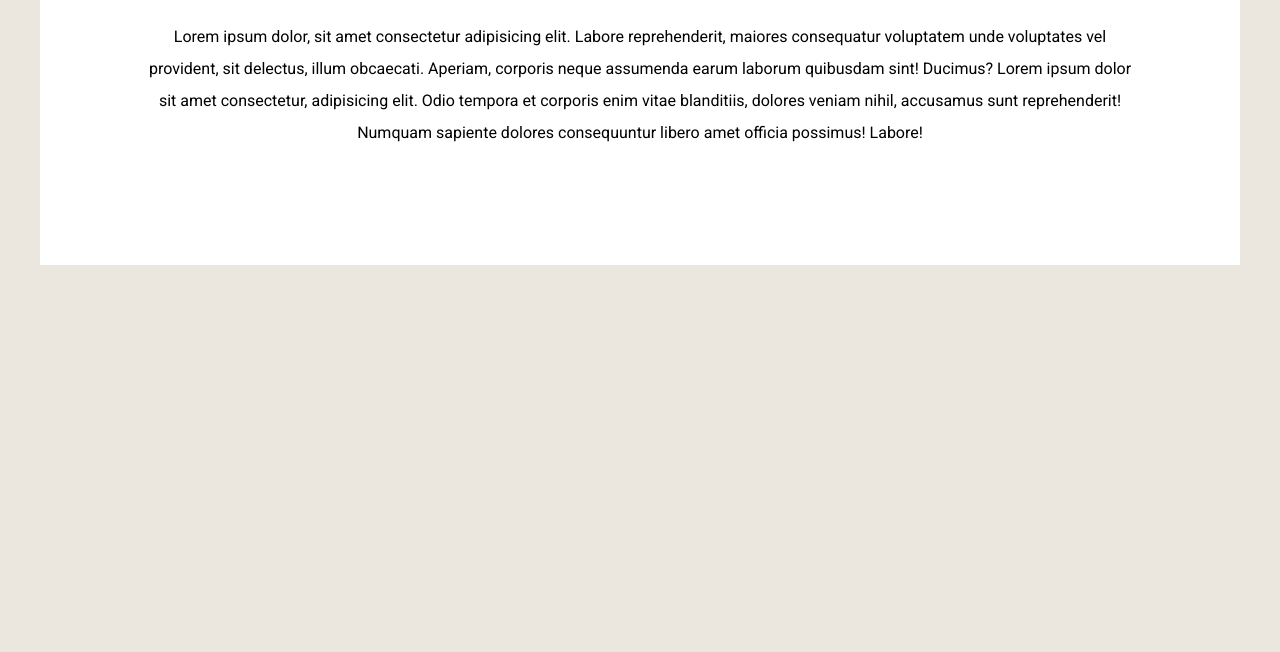
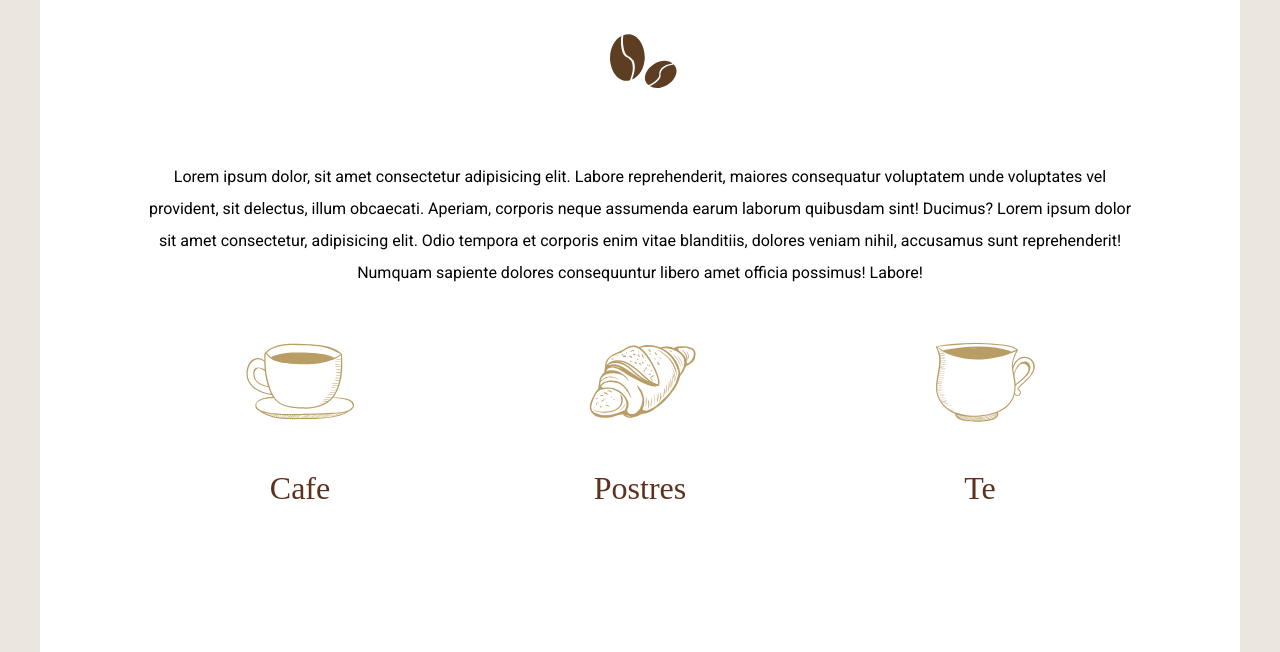
Before and after one commit to fabianallvarez/cafeteria, a website: page index.html in a window 1280 px wide. Shown: the part 770-1422 px from the top of the page. Before the commit the page ends 1035 px from the top, so only its background shows below. Drawn offline with Linux system fonts and the light colour scheme; a web font is replaced by a local one.

Commit message:
Ft: Creamos listado de iconos cafe te y postres, añadimos mixins grid

```diff
--- a/index.html
+++ b/index.html
@@ -7,7 +7,8 @@
     <title>Cafeteria SASS</title>
     <link rel="preconnect" href="https://fonts.googleapis.com">
     <link rel="preconnect" href="https://fonts.gstatic.com" crossorigin>
-    <link href="https://fonts.googleapis.com/css2?family=Roboto:wght@400;700;900&display=swap" rel="stylesheet">
+    <link href="https://fonts.googleapis.com/css2?family=Bona+Nova&family=Raleway:wght@700;900&
+    family=Roboto:wght@400;700&display=swap" rel="stylesheet">
     <link rel="stylesheet" href="build/css/app.css">
 </head>
 
@@ -36,15 +37,40 @@
     </header>
 
     <main class="contenedor contenido-principal text_center">
+        <section class="conoce">
             <h2><span>Conoce mas</span> Sobre nosotros </h2>
 
             <p>Lorem ipsum dolor, sit amet consectetur adipisicing elit. Labore reprehenderit, maiores consequatur
-            voluptatem unde voluptates vel provident, sit delectus, illum obcaecati. Aperiam, corporis neque assumenda
+                voluptatem unde voluptates vel provident, sit delectus, illum obcaecati. Aperiam, corporis neque
+                assumenda
                 earum laborum quibusdam sint! Ducimus?
                 Lorem ipsum dolor sit amet consectetur,
                 adipisicing elit. Odio tempora et corporis enim vitae blanditiis, dolores veniam nihil, accusamus sunt
                 reprehenderit! Numquam sapiente dolores consequuntur libero amet officia possimus! Labore!
             </p>
+        </section>
+
+
+        <section class="iconos">
+            <ul class="listado-iconos">
+                <li>
+                    <img src="build/img/icono_cafe.svg" alt="icono cafe">
+                    <p>Cafe</p>
+                </li>
+
+                <li>
+                    <img src="build/img/icono_postre.svg" alt="icono postres">
+                    <p>Postres</p>
+                </li>
+
+                <li>
+                    <img src="build/img/icono_te.svg" alt="icono te">
+                    <p>Te</p>
+                </li>
+            </ul>
+        </section>
+
+
     </main>
 </body>
 
--- a/src/scss/base/_globales.scss
+++ b/src/scss/base/_globales.scss
@@ -12,7 +12,7 @@ html {
 }
 
 body {
-    font-family: v.$fuente_principal;
+    font-family: v.$fuente_secundaria;
     font-size: 1.6rem;
     background-color: v.$cafeClaro;
 }
@@ -38,20 +38,8 @@ img {
     display: block;
 }
 
-h1,
-h2,
-h3 {
-    margin: 0 0 v.$separacion 0;
+ul {
+    list-style: none;
+    padding: 0;
+    margin: 0;
 }
-
-h1 {
-    font-size: 4rem;
-}
-
-h2 {
-    font-size: 3.6rem;
-}
-
-h3 {
-    font-size: 3.2rem;
-}
--- a/src/scss/base/_index.scss
+++ b/src/scss/base/_index.scss
@@ -1,4 +1,6 @@
 @forward 'normalize';
 @forward 'variables';
+@forward 'mixins';
 @forward 'globales';
+@forward 'tipografia';
 @forward 'utilidades';
--- a/src/scss/base/_mixins.scss
+++ b/src/scss/base/_mixins.scss
@@ -17,3 +17,9 @@
         @content;
     }
 }
+
+@mixin grid($columnas, $espaciado ) {
+    display: grid;
+    grid-template-columns: repeat($columnas, 1fr);
+    column-gap: $espaciado;
+}
--- /dev/null
+++ b/src/scss/base/_tipografia.scss
@@ -0,0 +1,40 @@
+@use 'variables' as v;
+
+h1,
+h2,
+h3 {
+    font-family: v.$fuente_principal;
+    margin: 0 0 v.$separacion 0;
+    text-transform: uppercase;
+    text-align: center;
+    line-height: 1.5;
+}
+
+h1 {
+    font-size: 4rem;
+}
+
+h2 {
+    font-size: 3.6rem;
+    color: v.$primario;
+
+    span {
+        color: v.$secundario;
+        font-size: 1.8rem;
+        display: block;
+    }
+
+    &::after {
+        content: '';
+        display: block;
+        width: 10rem;
+        height: 10rem;
+        margin: 0 auto;
+        background-image: url(../img/cafe.svg);
+        background-size: 10rem;
+    }
+}
+
+h3 {
+    font-size: 3.2rem;
+}
--- a/src/scss/base/_variables.scss
+++ b/src/scss/base/_variables.scss
@@ -1,5 +1,7 @@
 // Fuentes
-$fuente_principal: 'Roboto', sans-serif;
+$fuente_principal: 'Raleway', sans-serif;
+$fuente_secundaria: 'Roboto', sans-serif;
+$fuente_cursiva: 'Bona Nova', serif;
 
 
 // Media Queries
--- a/src/scss/inicio/_contenido.scss
+++ b/src/scss/inicio/_contenido.scss
@@ -3,7 +3,7 @@
 
 .contenido-principal {
     background-color: v.$blanco;
-    padding: 2rem;
+    padding: 5rem 2rem;
 
     @include m.tablet {
         padding: 10rem;
--- /dev/null
+++ b/src/scss/inicio/_iconos.scss
@@ -0,0 +1,25 @@
+@use 'base/variables' as v;
+@use 'base/mixins' as m;
+
+.iconos {
+    margin-top: 5rem;
+
+    .listado-iconos {
+        @include m.tablet {
+            @include m.grid(3, 2rem);
+        }
+
+        li {
+            img {
+                margin: 0 auto;
+                width: 12rem;
+            }
+
+            p {
+                font-family: v.$fuente_cursiva;
+                font-size: 3.2rem;
+                color: v.$primario;
+            }
+        }
+    }
+}
--- a/src/scss/inicio/_index.scss
+++ b/src/scss/inicio/_index.scss
@@ -1 +1,2 @@
 @forward 'contenido';
+@forward 'iconos';
```
Also changed, not shown: build/css/app.css. Lines whose indentation alone changed are shown as unchanged.
